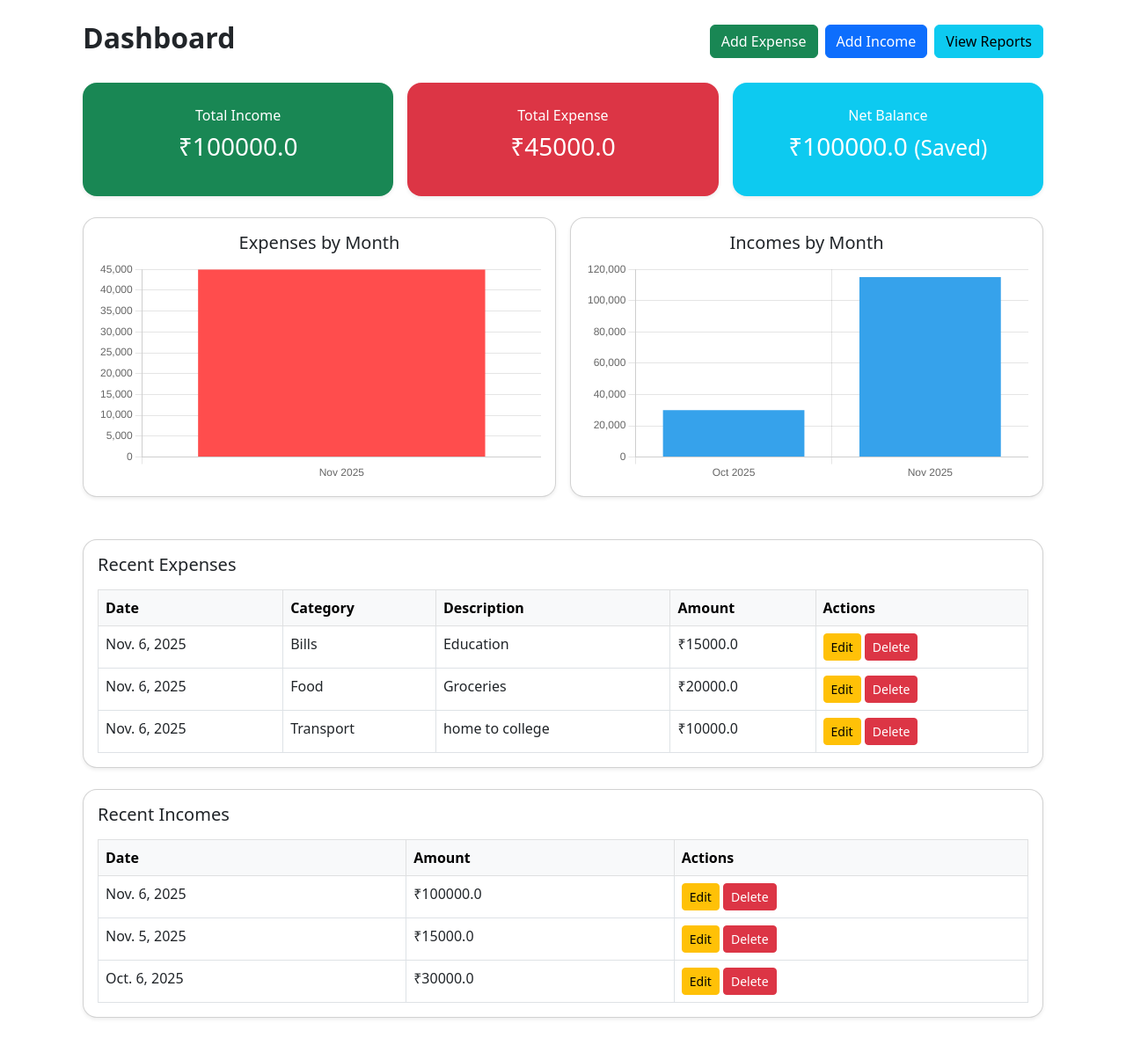
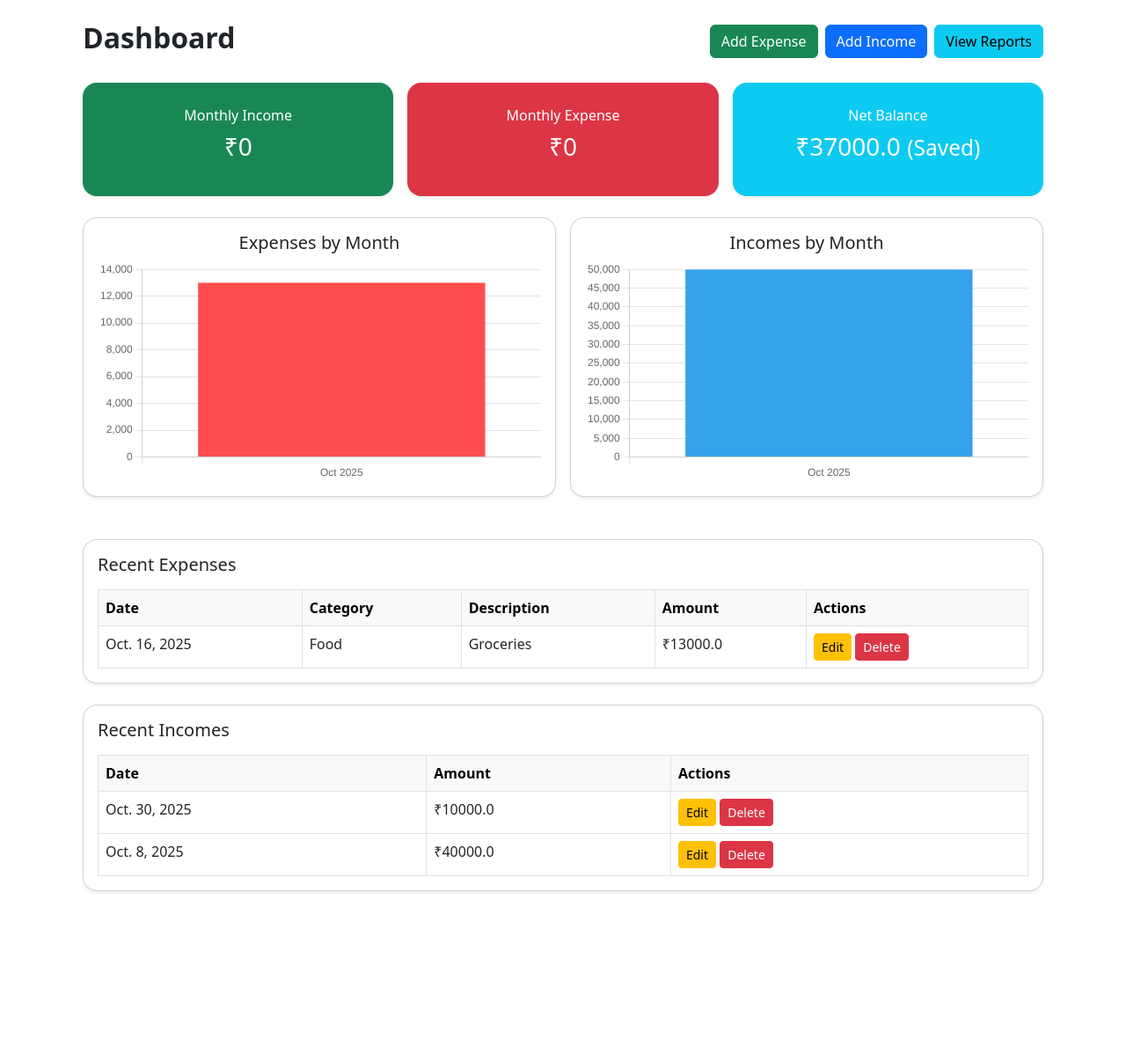
Before and after one commit to utsav0514/Sika_ved, a Django app: page /app/dashboard/ in a window 1280 px wide. Shown: the part 56-1261 px from the top of the page at 88% size. After the commit the page ends 1117 px from the top, so only its background shows below. Run offline with Django 5.2, Linux system fonts and the light colour scheme; the first user in the database is signed in; data comes from the database, SQL or seed files in the repository.

Commit message:
update in views by utsav

```diff
--- a/core_app/templates/dashboard.html
+++ b/core_app/templates/dashboard.html
@@ -19,7 +19,7 @@
         <div class="col-md-4">
             <div class="card shadow-sm border-0 text-center text-white bg-success rounded-4 p-3">
                 <div class="card-body">
-                    <h6 class="card-subtitle mb-2">Total Income</h6>
+                    <h6 class="card-subtitle mb-2">Monthly Income</h6>
                     <h3 class="card-title">₹{{ income_total }}</h3>
                 </div>
             </div>
@@ -27,7 +27,7 @@
         <div class="col-md-4">
             <div class="card shadow-sm border-0 text-center text-white bg-danger rounded-4 p-3">
                 <div class="card-body">
-                    <h6 class="card-subtitle mb-2">Total Expense</h6>
+                    <h6 class="card-subtitle mb-2">Monthly Expense</h6>
                     <h3 class="card-title">₹{{ expense_total }}</h3>
                 </div>
             </div>
--- a/core_app/views.py
+++ b/core_app/views.py
@@ -11,14 +11,13 @@ from django.views import View
 from django.views.generic import TemplateView, CreateView, UpdateView, DeleteView
 from django.urls import reverse_lazy
 from django.contrib.auth.mixins import LoginRequiredMixin
-from django.contrib import messages
 from django.db.models import Sum
 from django.db.models.functions import TruncWeek, TruncMonth, TruncYear
 from django.http import HttpResponse
 from django.template.loader import get_template
 from xhtml2pdf import pisa
 from django.core.serializers.json import DjangoJSONEncoder
-
+from django.utils import timezone
 from .models import Expense, Income
 from .forms import ExpenseForm, IncomeForm
 
@@ -138,18 +137,26 @@ class DashboardView(LoginRequiredMixin, TemplateView):
     def get_context_data(self, **kwargs):
         context = super().get_context_data(**kwargs)
         user = self.request.user
+        today = timezone.now()
 
-        # Total expenses and incomes
-        total_expense = Expense.objects.filter(user=user).aggregate(Sum('amount'))['amount__sum'] or 0
-        total_income = Income.objects.filter(user=user).aggregate(Sum('amount'))['amount__sum'] or 0
+        # Current month income/expense
+        current_month_expense = Expense.objects.filter(
+            user=user, date__year=today.year, date__month=today.month
+        ).aggregate(Sum('amount'))['amount__sum'] or 0
 
-        # Remaining money after expenses
-        remaining_income = total_income - total_expense
+        current_month_income = Income.objects.filter(
+            user=user, date__year=today.year, date__month=today.month
+        ).aggregate(Sum('amount'))['amount__sum'] or 0
+
+        # Net balance = total income of all months - total expense of all months
+        total_expense_all = Expense.objects.filter(user=user).aggregate(Sum('amount'))['amount__sum'] or 0
+        total_income_all = Income.objects.filter(user=user).aggregate(Sum('amount'))['amount__sum'] or 0
+        net_balance = total_income_all - total_expense_all
 
         context.update({
-            'expense_total': total_expense,
-            'income_total': remaining_income,  # <-- show remaining money here
-            'net_balance': remaining_income,   # <-- same as remaining
+            'expense_total': current_month_expense,   # Monthly expense
+            'income_total': current_month_income,     # Monthly income
+            'net_balance': net_balance,               # Saved money overall
             'expenses': Expense.objects.filter(user=user).order_by('-date')[:5],
             'incomes': Income.objects.filter(user=user).order_by('-date')[:5],
             'expense_monthly': (
@@ -169,6 +176,8 @@ class DashboardView(LoginRequiredMixin, TemplateView):
         })
 
         return context
+
+
 # ================= EXPENSE CBVs =================
 class ExpenseBaseMixin(LoginRequiredMixin):
     model = Expense
@@ -178,11 +187,9 @@ class ExpenseBaseMixin(LoginRequiredMixin):
     def form_valid(self, form):
         obj = form.save(commit=False)
         if obj.date > date.today():
-            messages.error(self.request, "Cannot set future dates.")
             return self.form_invalid(form)
         obj.user = self.request.user
         obj.save()
-        messages.success(self.request, f"{self.model.__name__} saved successfully.")
         return super().form_valid(form)
 
 
@@ -204,7 +211,6 @@ class ExpenseDeleteView(LoginRequiredMixin, DeleteView):
     def get(self, request, *args, **kwargs):
         obj = self.get_object()
         obj.delete()
-        messages.success(request, "Expense deleted successfully.")
         return redirect(self.success_url)
 
 
@@ -217,11 +223,9 @@ class IncomeBaseMixin(LoginRequiredMixin):
     def form_valid(self, form):
         obj = form.save(commit=False)
         if obj.date > date.today():
-            messages.error(self.request, "Cannot set future dates.")
             return self.form_invalid(form)
         obj.user = self.request.user
         obj.save()
-        messages.success(self.request, f"{self.model.__name__} saved successfully.")
         return super().form_valid(form)
 
 
@@ -243,7 +247,6 @@ class IncomeDeleteView(LoginRequiredMixin, DeleteView):
     def get(self, request, *args, **kwargs):
         obj = self.get_object()
         obj.delete()
-        messages.success(request, "Income deleted successfully.")
         return redirect(self.success_url)
 
 
```
Also changed, not shown: db.sqlite3.
